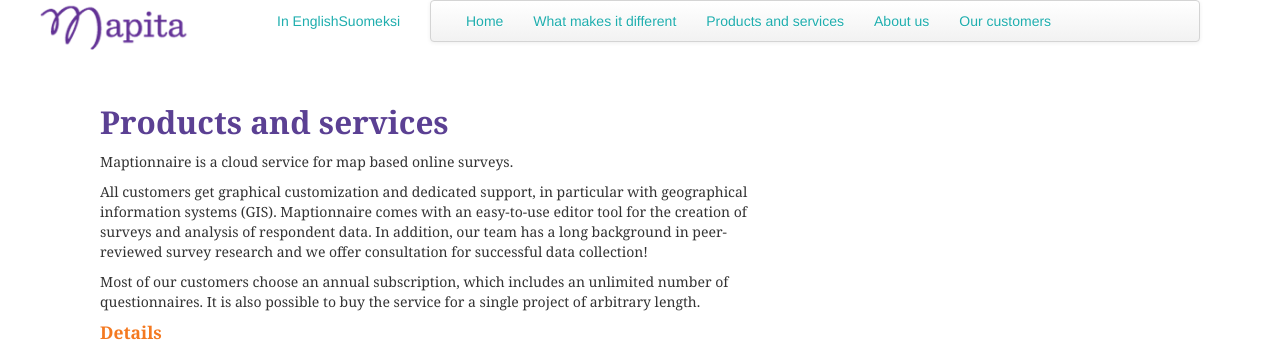
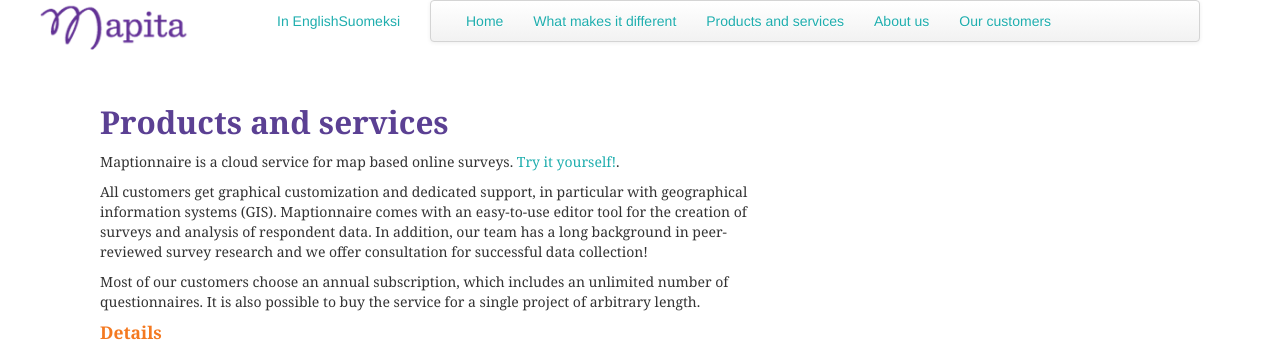
Before and after one commit to Mapita/productpage, a Django app: template templates/products-and-services.html in a window 1280 px wide. Shown: the top 346 px of the page. Run offline with Django 3.2, Linux system fonts and the light colour scheme; the template is opened without the code that fills it, so the values that code supplies are empty; some web fonts are replaced.

Commit message:
try it link

```diff
--- a/templates/products-and-services.html
+++ b/templates/products-and-services.html
@@ -8,7 +8,7 @@
     <div class="span7 offset1">
         <div>
             <p>
-            Maptionnaire is a cloud service for map based online surveys.
+            Maptionnaire is a cloud service for map based online surveys. <a href="http://maptionnaire.com/">Try it yourself!</a>.
             </p>
             <p>
             All customers get graphical customization  and dedicated support, in particular with geographical information systems (GIS). Maptionnaire comes with an easy-to-use editor tool for the creation of surveys and analysis of respondent data. In addition, our team has a long background in peer-reviewed survey research and we offer consultation for successful data collection!
```
